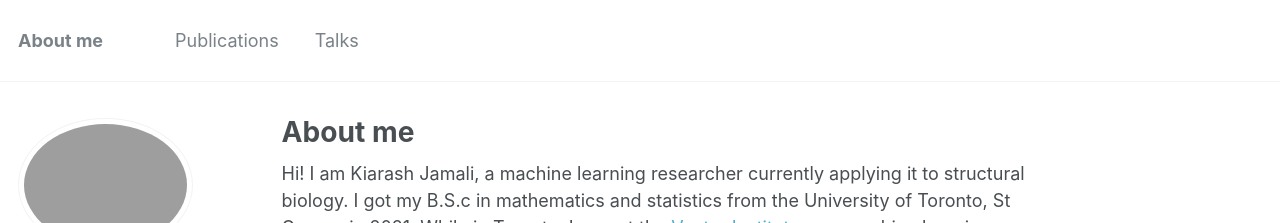
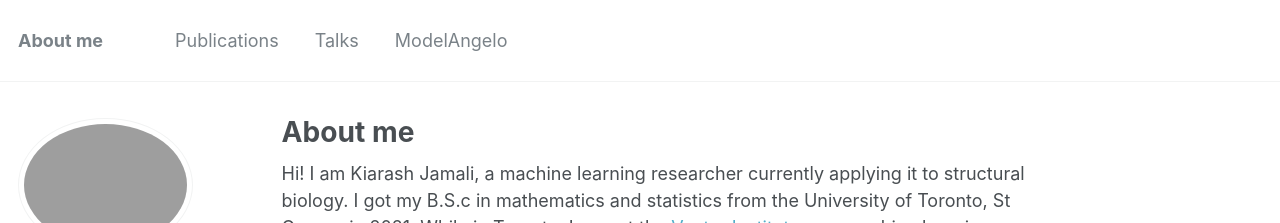
Before and after one commit to jamaliki/jamaliki.github.io, a Jekyll site: the page built from _pages/about.md, in a window 1280 px wide and 1165 px high. Shown: the top 223 px of the window. Built offline with Jekyll 4.4.1, drawn with Linux system fonts in a browser that asks for light colours.

```diff
--- a/_data/navigation.yml
+++ b/_data/navigation.yml
@@ -5,3 +5,6 @@ main:
 
   - title: "Talks"
     url: /talks/
+
+  - title: "ModelAngelo"
+    url: /modelangelo/
```
Also changed, not shown: _modelangelo/description.md (added, +3 -0 lines), 1 other file.
